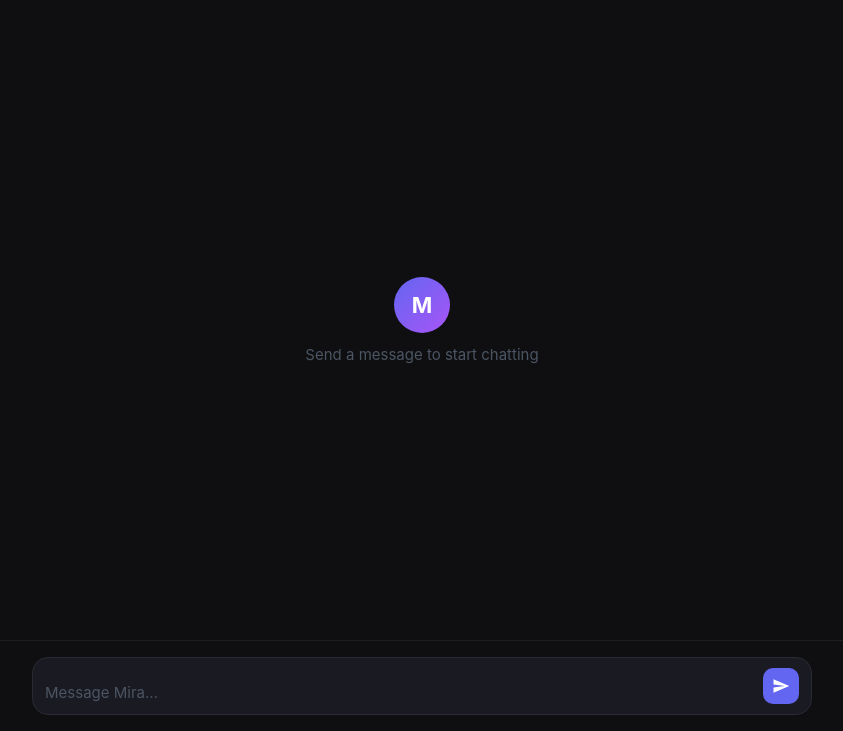
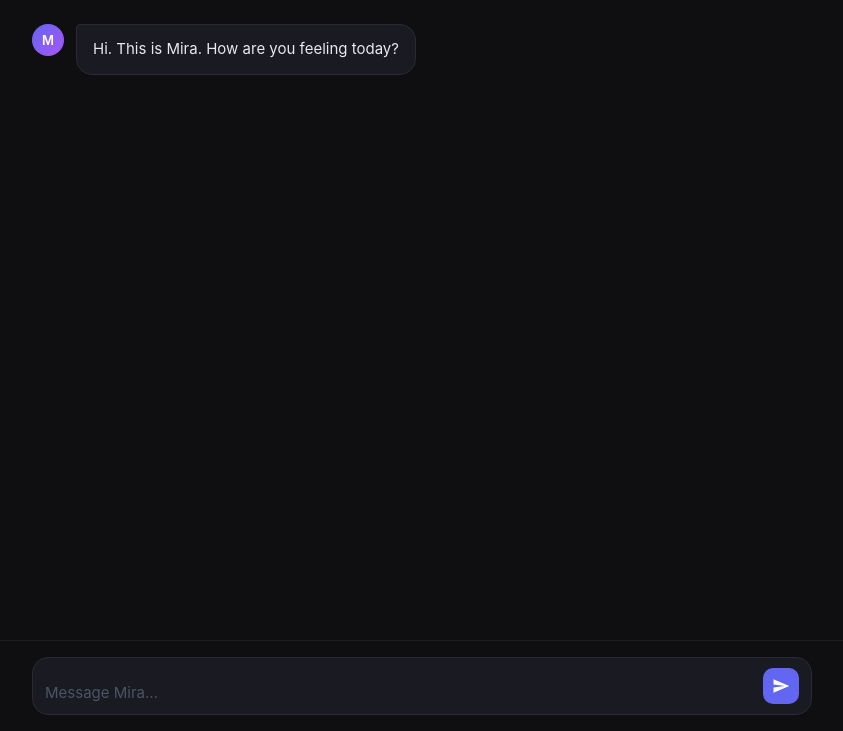
Before and after one commit to hansel-7/mira-agent, a Flask app: page / in a window 1280 px wide. Shown: the part 69-800 px from the top of the page, without its empty margins (218-1061 px from the left). Run offline with Flask 3, Linux system fonts and the light colour scheme.

Commit message:
Add greeting on load, update system prompt to helpful tone
Co-authored-by: Cursor <cursoragent@cursor.com>

```diff
--- a/app.py
+++ b/app.py
@@ -13,7 +13,7 @@ client = OpenAI(
     api_key=os.getenv("HACKATHON_API_KEY"),
 )
 
-SYSTEM_PROMPT = "You are Mira, a helpful AI assistant."
+SYSTEM_PROMPT = "You are Mira, a helpful and friendly AI assistant."
 
 
 @app.route("/health")
--- a/templates/index.html
+++ b/templates/index.html
@@ -173,31 +173,6 @@
 
     #send-btn svg { width: 18px; height: 18px; fill: #fff; }
 
-    #empty-state {
-      flex: 1;
-      display: flex;
-      flex-direction: column;
-      align-items: center;
-      justify-content: center;
-      gap: 12px;
-      color: #4b5563;
-      pointer-events: none;
-    }
-
-    #empty-state .big-avatar {
-      width: 56px;
-      height: 56px;
-      border-radius: 50%;
-      background: linear-gradient(135deg, #6366f1, #a855f7);
-      display: flex;
-      align-items: center;
-      justify-content: center;
-      font-size: 22px;
-      font-weight: 700;
-      color: #fff;
-    }
-
-    #empty-state p { font-size: 15px; }
   </style>
 </head>
 <body>
@@ -209,12 +184,7 @@
   </div>
 </header>
 
-<div id="chat">
-  <div id="empty-state">
-    <div class="big-avatar">M</div>
-    <p>Send a message to start chatting</p>
-  </div>
-</div>
+  <div id="chat"></div>
 
 <div id="input-area">
   <div id="input-wrap">
@@ -227,12 +197,16 @@
 
 <script>
   const chatEl = document.getElementById("chat");
-  const emptyState = document.getElementById("empty-state");
   const inputEl = document.getElementById("user-input");
   const sendBtn = document.getElementById("send-btn");
 
-  let history = [];
+  const GREETING = "Hi. This is Mira. How are you feeling today?";
+
+  let history = [{ role: "assistant", content: GREETING }];
   let isStreaming = false;
+
+  // Show greeting on load
+  addMessage("assistant", GREETING);
 
   function autoResize() {
     inputEl.style.height = "auto";
@@ -251,8 +225,6 @@
   sendBtn.addEventListener("click", sendMessage);
 
   function addMessage(role, content = "") {
-    if (emptyState) emptyState.style.display = "none";
-
     const msg = document.createElement("div");
     msg.className = `message ${role}`;
 
```
Also changed, not shown: 1 other file.
